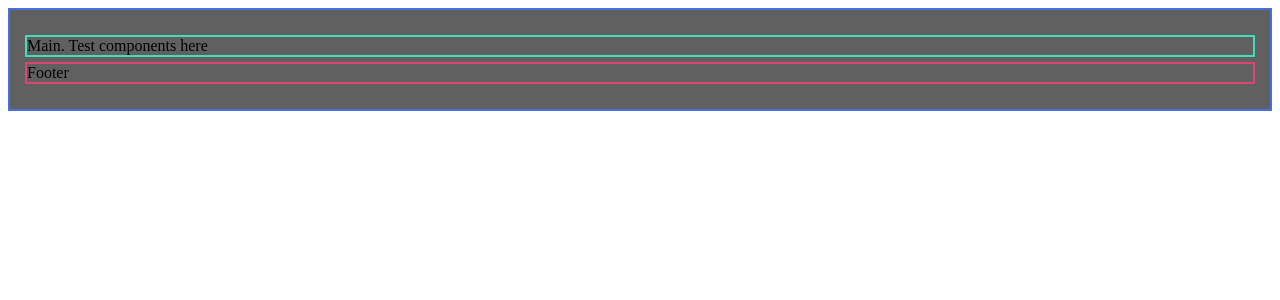
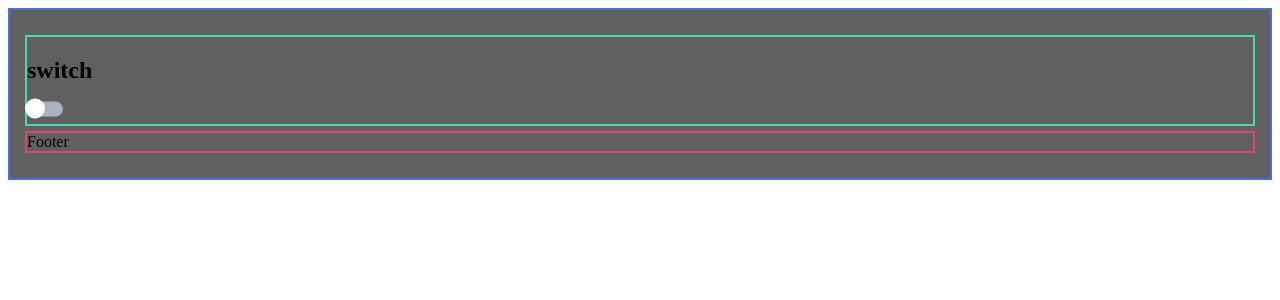
Before and after one commit to sinum-capital/sinum-web-fe, a Next.js app: page / in a window 1280 px wide. Shown: the top 300 px of the page. Built offline with nearby package versions, Linux system fonts and the light colour scheme.

Commit message:
created toggle-switch component

```diff
--- a/app/page.tsx
+++ b/app/page.tsx
@@ -1,10 +1,12 @@
 import styles from "./page.module.scss";
+import Switch from "@/ui-components/Switch/Switch";
 
 export default function Home() {
   return (
     <div className={styles.page}>
       <main className={styles.main}>
-        Main. Test components here
+        <h2>switch</h2>
+          <Switch/>
       </main>
       <footer className={styles.footer}>
         Footer
--- /dev/null
+++ b/ui-components/Switch/Switch.scss
@@ -0,0 +1,52 @@
+.switchdiv{
+  display: flex;
+  justify-content: center;
+  align-items: center;
+  width: 36px;
+  height: 20px;
+}
+.switch{
+  position: relative;
+  width: 36px;
+  height: 20px;
+}
+
+.switch input {
+  opacity: 0;
+  width: 0;
+  height: 0;
+}
+
+.slider{
+  position:absolute;
+  cursor: pointer;
+
+  top: 25%;
+  left: 0;
+  right: 0;
+  bottom: 0;
+  transform: translateY(-50%);
+  background-color: #A9B2C0;
+  border-radius: 10px;
+}
+
+.slider:before{
+  position: absolute;
+  content: "";
+  height: 20px;
+  width: 20px;
+  border-radius: 50%;
+  top:7px;
+  left: -2px;
+  transform: translateY(-50%);
+  background-color: white;
+  transition: 0.3s;
+}
+
+input:checked+ .slider{
+  background-color: #4881E7;
+}
+
+input:checked+ .slider:before{
+  transform: translate(20px, -50%);
+}
--- /dev/null
+++ b/ui-components/Switch/Switch.tsx
@@ -0,0 +1,22 @@
+"use client";
+
+import React, {FC, useState} from 'react';
+import "./Switch.scss"
+const ToogleSwitch:FC = () => {
+    const [isOn, setIsOn] = useState<boolean>(false)
+
+    const handleToggle = ()=>{
+        setIsOn(!isOn)
+    }
+
+    return (
+        <div className="switchdiv" onClick={handleToggle}>
+            <label className="switch">
+                <input type="checkbox"/>
+                <span className="slider"/>
+            </label>
+        </div>
+    );
+};
+
+export default ToogleSwitch;
```
